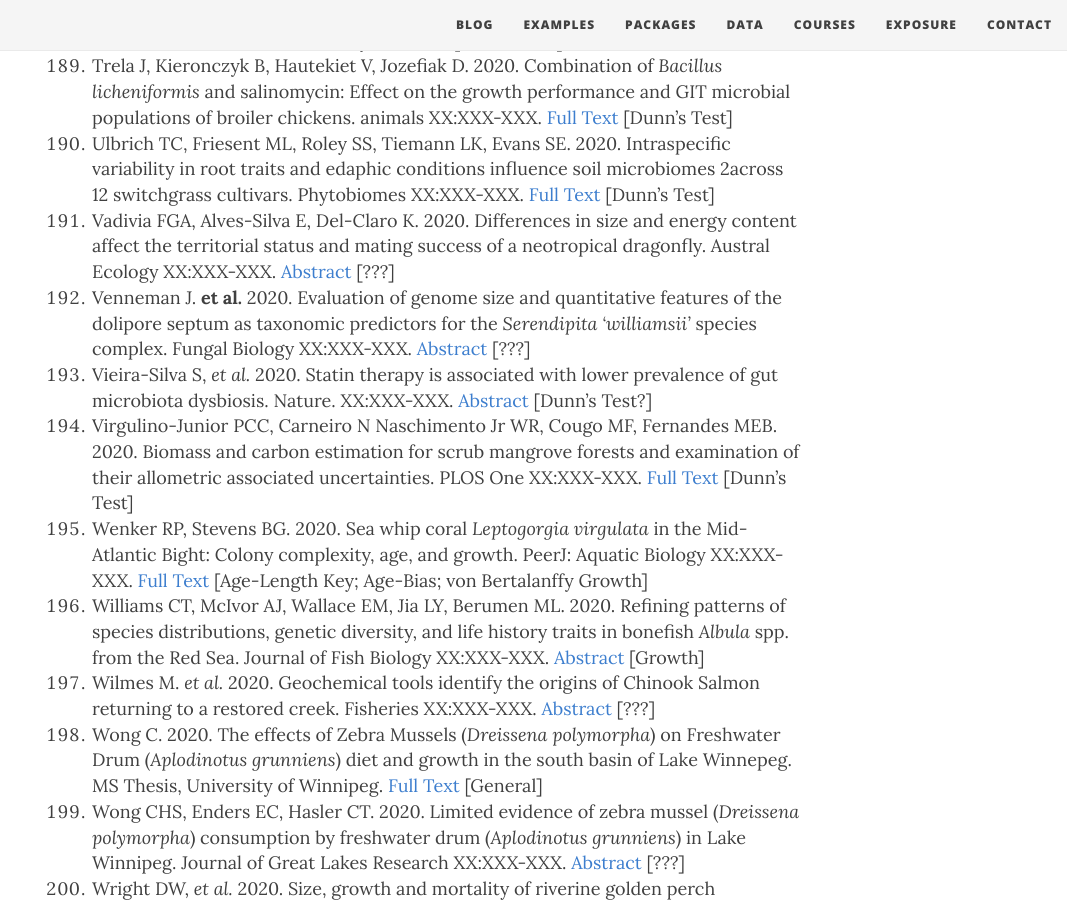
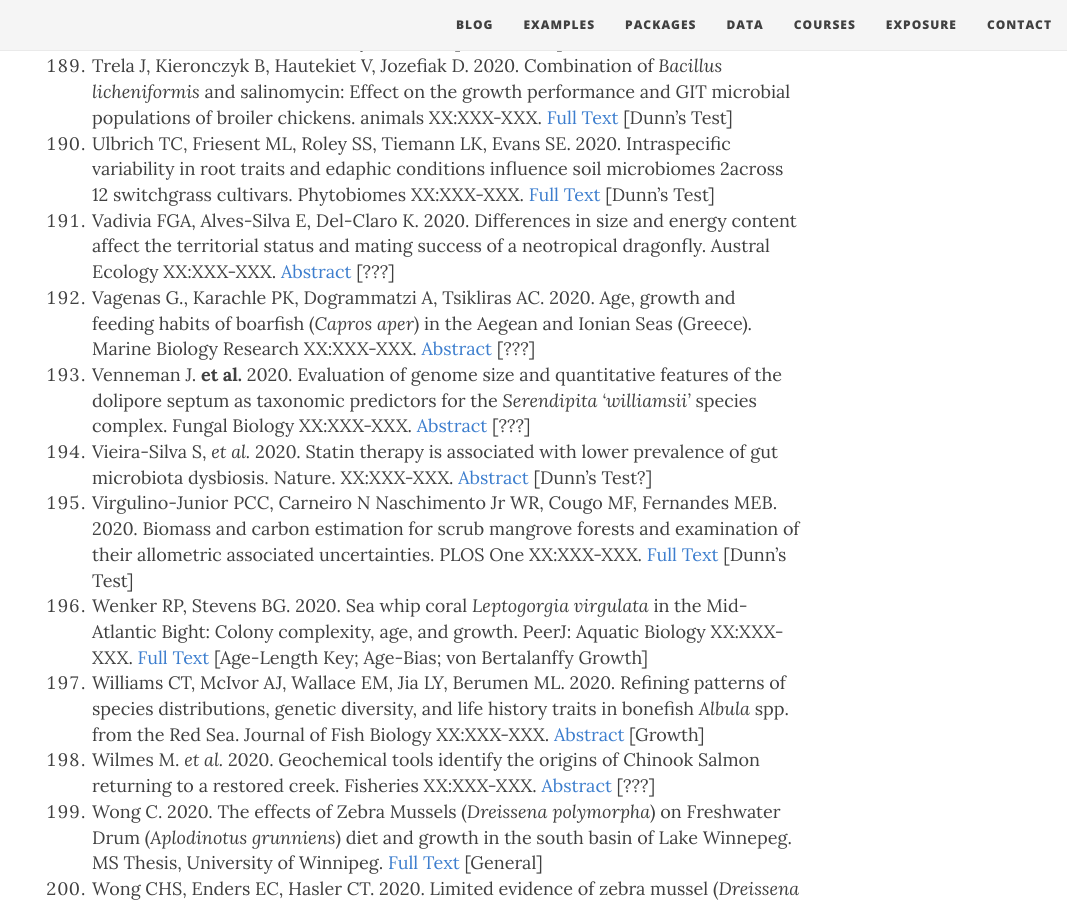
Before and after one commit to droglenc/fishR, a Jekyll site: the page built from exposure/exposure-citations20.md, in a window 1280 px wide and 900 px high, scrolled down 15972 px. Shown: the whole window, without its empty margins (213-1280 px from the left). Built offline with Jekyll 4.4.1, drawn with Linux system fonts in a browser that asks for light colours; nearby versions of some CDN libraries; some of the changed lines change nothing that is shown.

Commit message:
Update exposure-citations20.md

```diff
--- a/exposure/exposure-citations20.md
+++ b/exposure/exposure-citations20.md
@@ -5,7 +5,7 @@ subtitle: fishR and FSA is Being Used!!
 css: "/css/exposure-citation.css"
 ---
 
-The [**IFAR** book](http://derekogle.com/IFAR/), **fishR** website, or the **FSA** package were cited in the following <span id="contact-div">200</span> publications.
+The [**IFAR** book](http://derekogle.com/IFAR/), **fishR** website, or the **FSA** package were cited in the following <span id="contact-div">201</span> publications.
 
 1. Akcay HG, Kabasakal B, Aksu D, Demir N, Oz M, Erdogan A. 2020. Automated bird counting with deep learning for regional bird distribution mappping. Animals XX:XXX-XXX. [Full Text](https://www.mdpi.com/2076-2615/10/7/1207/htm) [Dunn's Test]
 1. Almojil D. 2020. Male mate choice in the spot-tail shark *Carcharhinus sorrah*: are males choosy or opportunistic? Journal of Negative Results - Ecology & Evolutionary Biology. 13:1-11. [Full Text](http://jnr-eeb.org/index.php/jnr/article/viewFile/74/36) [Age Comparisons]
@@ -201,6 +201,7 @@ physical, chemical and biological responses. Water XX:XXX-XXX. [Full Text](https
 GIT microbial populations of broiler chickens. animals XX:XXX-XXX. [Full Text](https://www.mdpi.com/2076-2615/10/5/889/pdf) [Dunn's Test]
 1. Ulbrich TC, Friesent ML, Roley SS, Tiemann LK, Evans SE. 2020. Intraspecific variability in root traits and edaphic conditions influence soil microbiomes 2across 12 switchgrass cultivars. Phytobiomes XX:XXX-XXX. [Full Text](https://apsjournals.apsnet.org/doi/pdfplus/10.1094/PBIOMES-12-19-0069-FI) [Dunn's Test]
 1. Vadivia FGA, Alves-Silva E, Del-Claro K. 2020. Differences in size and energy content affect the territorial status and mating success of a neotropical dragonfly. Austral Ecology XX:XXX-XXX. [Abstract](https://onlinelibrary.wiley.com/doi/abs/10.1111/aec.12891) [???]
+1. Vagenas G., Karachle PK, Dogrammatzi A, Tsikliras AC. 2020. Age, growth and feeding habits of boarfish (*Capros aper*) in the Aegean and Ionian Seas (Greece). Marine Biology Research XX:XXX-XXX. [Abstract](https://www.tandfonline.com/doi/abs/10.1080/17451000.2020.1855657) [???]
 1. Venneman J. **et al.** 2020. Evaluation of genome size and quantitative features of the dolipore septum as taxonomic predictors for the *Serendipita ‘williamsii’* species complex. Fungal Biology XX:XXX-XXX. [Abstract](https://www.sciencedirect.com/science/article/pii/S1878614620300921) [???]
 1. Vieira-Silva S, *et al.* 2020. Statin therapy is associated with lower prevalence of gut microbiota dysbiosis. Nature. XX:XXX-XXX. [Abstract](https://www.nature.com/articles/s41586-020-2269-x) [Dunn's Test?]
 1. Virgulino-Junior PCC, Carneiro N Naschimento Jr WR, Cougo MF, Fernandes MEB. 2020. Biomass and carbon estimation for scrub mangrove forests and examination of their allometric associated uncertainties. PLOS One XX:XXX-XXX. [Full Text](https://journals.plos.org/plosone/article?id=10.1371/journal.pone.0230008) [Dunn's Test]
```
